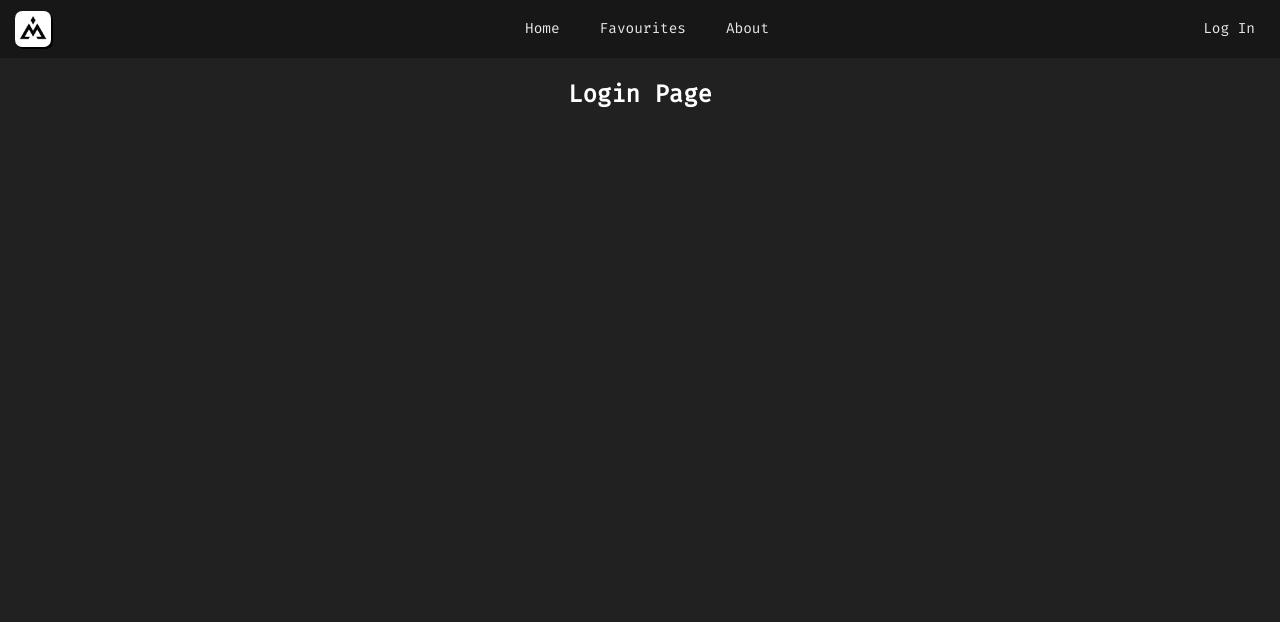
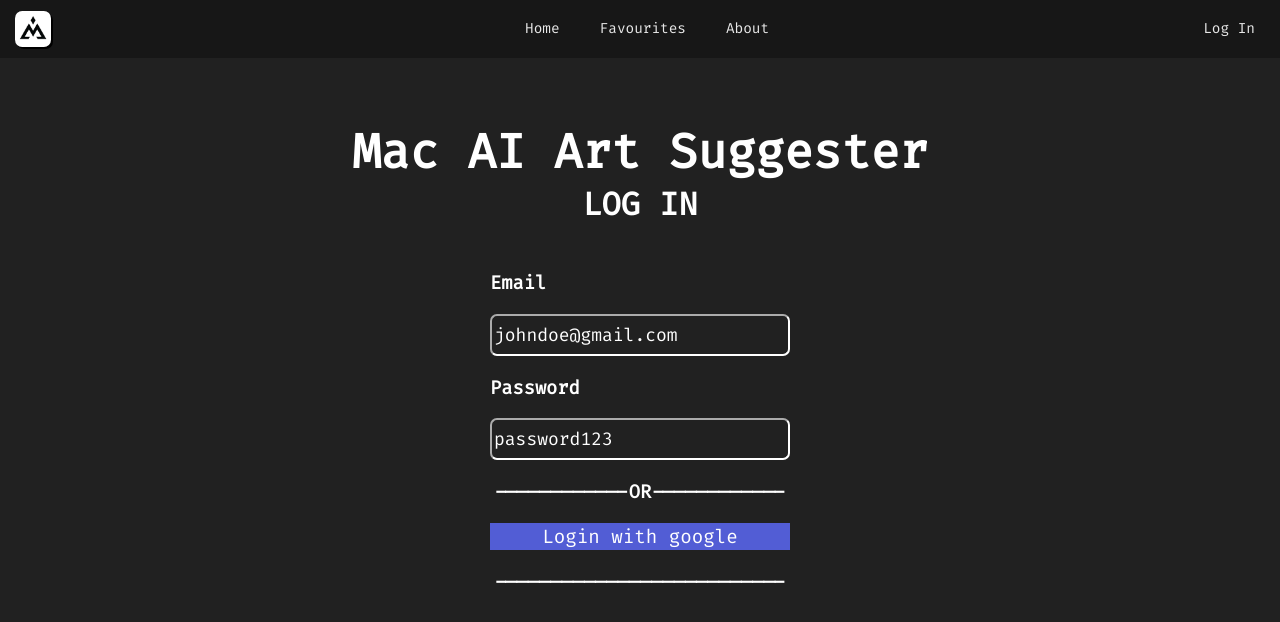
Before and after one commit to IainMac32/ArtSuggesterAI, a React (Create React App) app in the folder frontend/art-suggester-website/: page /login in a window 1280 px wide. Shown: the top 622 px of the page. Built offline with nearby package versions, Linux system fonts and the light colour scheme.

Commit message:
Starting the login page

```diff
--- /dev/null
+++ b/frontend/art-suggester-website/src/pages/Login.css
@@ -0,0 +1,64 @@
+/*
+ * Johann Caancan
+ */
+
+
+.loginPage {
+    padding: 30px
+}
+
+.loginPage h1{
+    font-size: 3rem;
+    margin-bottom:0;
+}
+
+.loginPage h2{
+    margin-top: 0;
+    font-size: 2rem;
+}
+
+.loginPage input{
+    background-color:#212121 ;
+    border-color: white;
+    font-family: "Fira Code";
+    font-size: 18px;
+    color: white;
+    border-radius: 7px;
+    width: 300px;
+    height: 36px;
+}
+
+input:focus{
+    border-color: white;
+    border-width: 3px;
+    outline: none;
+}
+
+input::placeholder{
+    font-family: "Fira Code";
+    font-size: 18px;
+    color: white;
+}
+
+.inputs{
+    max-width: 300px;
+    margin: auto;
+    display: flex;
+    flex-wrap: wrap;
+}
+
+.or{
+    text-align: center !important;
+    width: 100%;
+}
+
+.Google{
+    border: none;
+    align-self: center;
+    background-color:#525DD5;
+    width:100%;
+    font-family: "Fira Code";
+    font-size: 1.2rem;
+    color: white;
+
+}
--- a/frontend/art-suggester-website/src/pages/Login.js
+++ b/frontend/art-suggester-website/src/pages/Login.js
@@ -1,10 +1,25 @@
 import NavBar from "../components/NavBar";
+import './Login.css';
 
 export default function Login() {
     return (
         <>
             <NavBar />
-            <h2>Login Page</h2>
+            <main className="loginPage">
+                <h1>Mac AI Art Suggester</h1>
+                <h2>LOG IN</h2>
+                <div className = "inputs">
+                    <h3 className = "inputLabel">Email</h3>
+                    <input className = "loginInput" placeholder="johndoe@gmail.com"></input>
+                    <h3 className = "inputLabel">Password</h3>
+                    <input className = "loginInput" placeholder="password123"></input>
+                    {/* <!-- TODO: make this centered --> */}
+                    <h3 className = "or">------------OR------------</h3>
+                        <button className = "Google">Login with google</button>
+                    <h3 className = "or">--------------------------</h3>
+                </div>
+
+            </main>
         </>
     );
 };
```
